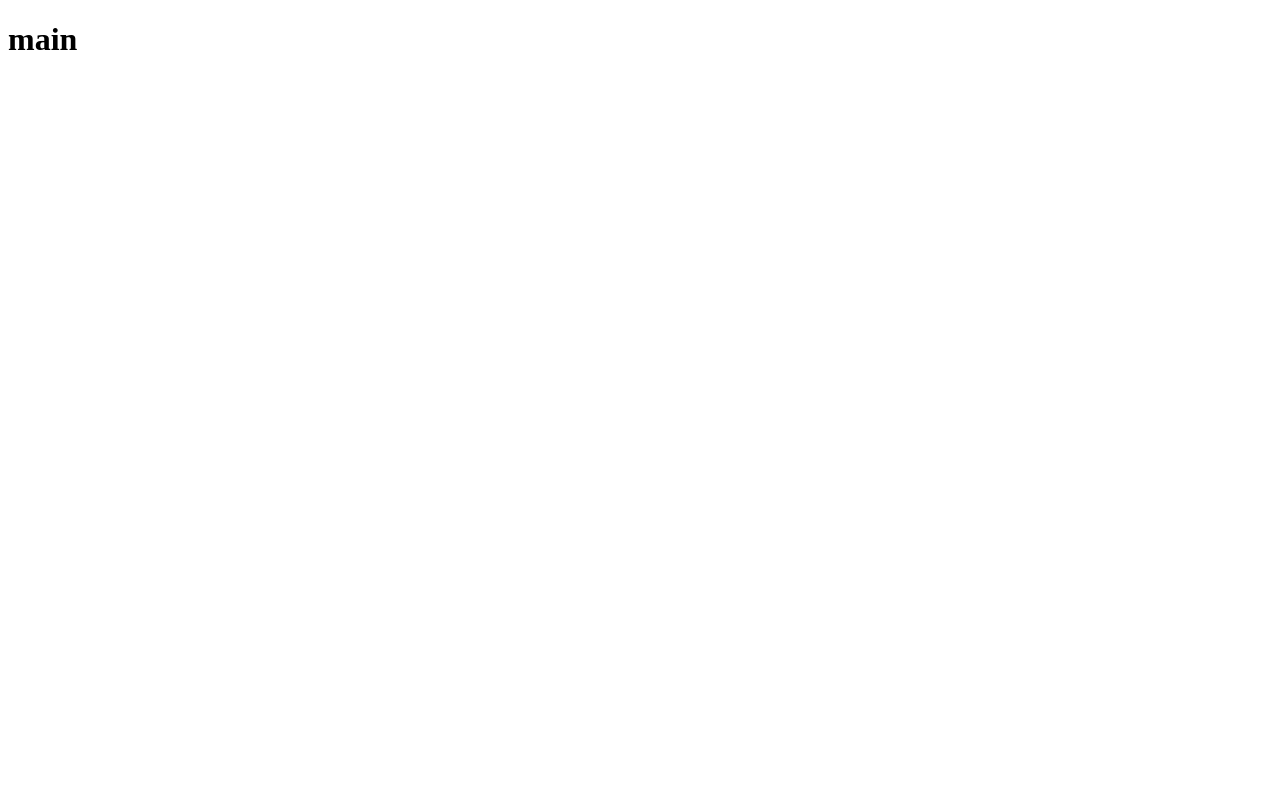
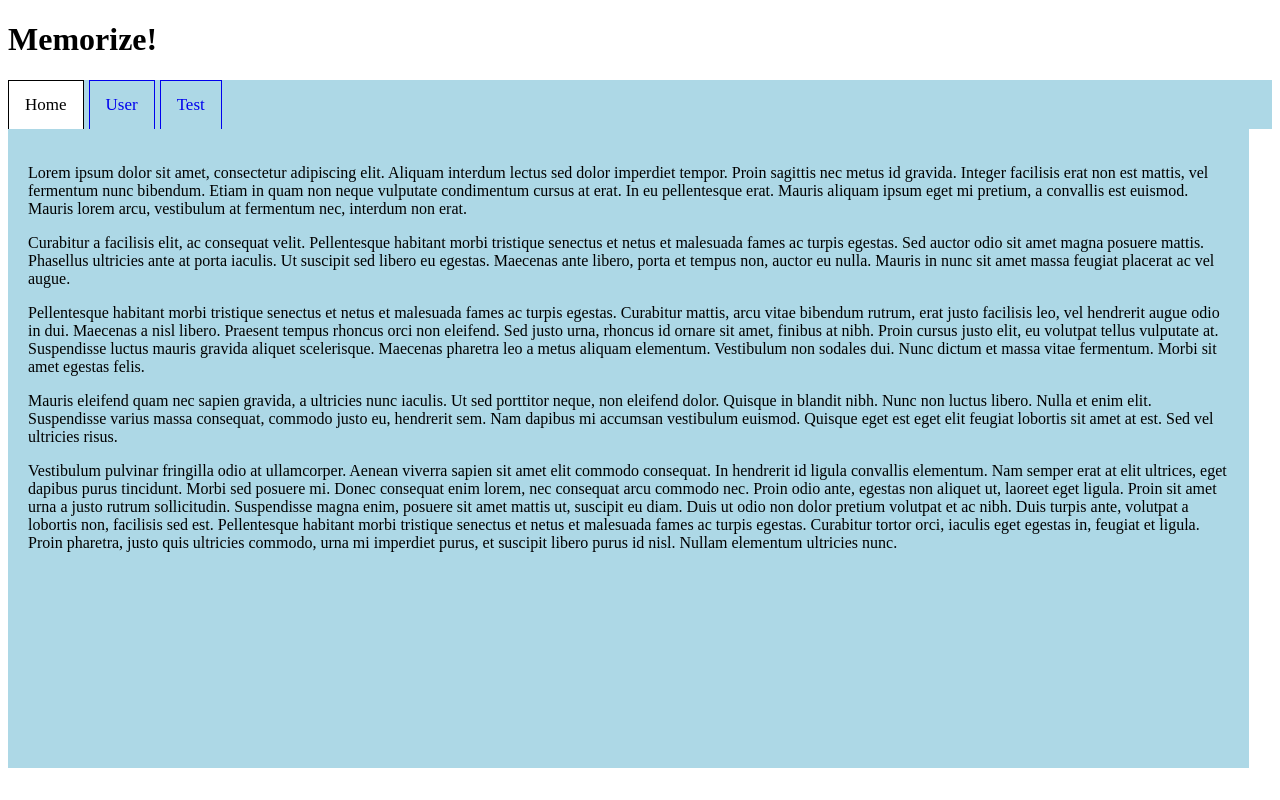
Before and after one commit to JackMildren/Memory-Game-FYP, a website: page public/views/index.html in a window 1280 px wide. Drawn offline with Linux system fonts and the light colour scheme.

Commit message:
Template Test and CSS

```diff
--- a/public/styles/master.css
+++ b/public/styles/master.css
@@ -0,0 +1,52 @@
+.body {
+    margin-top: -1px;
+    padding: 10px 10px;
+    border: 10px solid lightblue;
+
+    width: 95%;
+    height: 90%;
+    min-width:600px;
+    min-height:600px;
+
+    background-color: lightblue;
+}
+
+.nav_div {
+    overflow: hidden;
+    background-color: lightblue;
+    border-color: black;
+}
+
+.nav.collapse {
+    display: block!important;
+}
+
+.nav_div a {
+    float: left;
+    text-align: center;
+    padding: 14px 16px;
+    margin-right: 5px;
+    text-decoration: none;
+    font-size: 17px;
+
+    border-color: lightblue;
+    border-top: solid thin;
+    border-left: solid thin;
+    border-right: solid thin;
+}
+
+.nav_div a:hover {
+    background-color: lightblue;
+    color: black;
+    border-color: lightblue;
+}
+
+.nav_div a.active {
+    background-color: white;
+    border-color: black;
+    color: black;
+}
+
+a:visited {
+    color: black;
+}
--- a/public/views/index.html
+++ b/public/views/index.html
@@ -9,7 +9,48 @@
     <script src="../scripts/scripts.js"></script>
 </head>
 <body>
-    <h1>main</h1>
+    <h1>Memorize!</h1>
 
+    <nav class="nav_container">
+        <div class="nav_div">
+            <a class="active" href="/">Home</a>
+            <a href="/user">User</a>
+            <a href="/test">Test</a>
+        </div>
+    </nav>
+
+    <div class="body">
+        <p>Lorem ipsum dolor sit amet, consectetur adipiscing elit. Aliquam interdum lectus sed dolor imperdiet tempor.
+            Proin sagittis nec metus id gravida. Integer facilisis erat non est mattis, vel fermentum nunc bibendum. Etiam
+            in quam non neque vulputate condimentum cursus at erat. In eu pellentesque erat. Mauris aliquam ipsum eget mi
+            pretium, a convallis est euismod. Mauris lorem arcu, vestibulum at fermentum nec, interdum non erat.</p>
+
+        <p>Curabitur a facilisis elit, ac consequat velit. Pellentesque habitant morbi tristique senectus et netus et
+            malesuada fames ac turpis egestas. Sed auctor odio sit amet magna posuere mattis. Phasellus ultricies ante at
+            porta iaculis. Ut suscipit sed libero eu egestas. Maecenas ante libero, porta et tempus non, auctor eu nulla.
+            Mauris in nunc sit amet massa feugiat placerat ac vel augue.</p>
+
+        <p>Pellentesque habitant morbi tristique senectus et netus et malesuada fames ac turpis egestas. Curabitur mattis,
+            arcu vitae bibendum rutrum, erat justo facilisis leo, vel hendrerit augue odio in dui. Maecenas a nisl libero.
+            Praesent tempus rhoncus orci non eleifend. Sed justo urna, rhoncus id ornare sit amet, finibus at nibh. Proin
+            cursus justo elit, eu volutpat tellus vulputate at. Suspendisse luctus mauris gravida aliquet scelerisque.
+            Maecenas pharetra leo a metus aliquam elementum. Vestibulum non sodales dui. Nunc dictum et massa vitae
+            fermentum. Morbi sit amet egestas felis.</p>
+
+        <p>Mauris eleifend quam nec sapien gravida, a ultricies nunc iaculis. Ut sed porttitor neque, non eleifend dolor.
+            Quisque in blandit nibh. Nunc non luctus libero. Nulla et enim elit. Suspendisse varius massa consequat,
+            commodo justo eu, hendrerit sem. Nam dapibus mi accumsan vestibulum euismod. Quisque eget est eget elit feugiat
+            lobortis sit amet at est. Sed vel ultricies risus.</p>
+
+        <p>Vestibulum pulvinar fringilla odio at ullamcorper. Aenean viverra sapien sit amet elit commodo consequat. In
+            hendrerit id ligula convallis elementum. Nam semper erat at elit ultrices, eget dapibus purus tincidunt. Morbi
+            sed posuere mi. Donec consequat enim lorem, nec consequat arcu commodo nec. Proin odio ante, egestas non
+            aliquet ut, laoreet eget ligula. Proin sit amet urna a justo rutrum sollicitudin. Suspendisse magna enim,
+            posuere sit amet mattis ut, suscipit eu diam. Duis ut odio non dolor pretium volutpat et ac nibh. Duis turpis
+            ante, volutpat a lobortis non, facilisis sed est. Pellentesque habitant morbi tristique senectus et netus et
+            malesuada fames ac turpis egestas. Curabitur tortor orci, iaculis eget egestas in, feugiat et ligula. Proin
+            pharetra, justo quis ultricies commodo, urna mi imperdiet purus, et suscipit libero purus id nisl. Nullam
+            elementum ultricies nunc.</p>
+    </div>
 </body>
 </html>
```
Also changed, not shown: public/views/user.html (+9 -1 lines).
